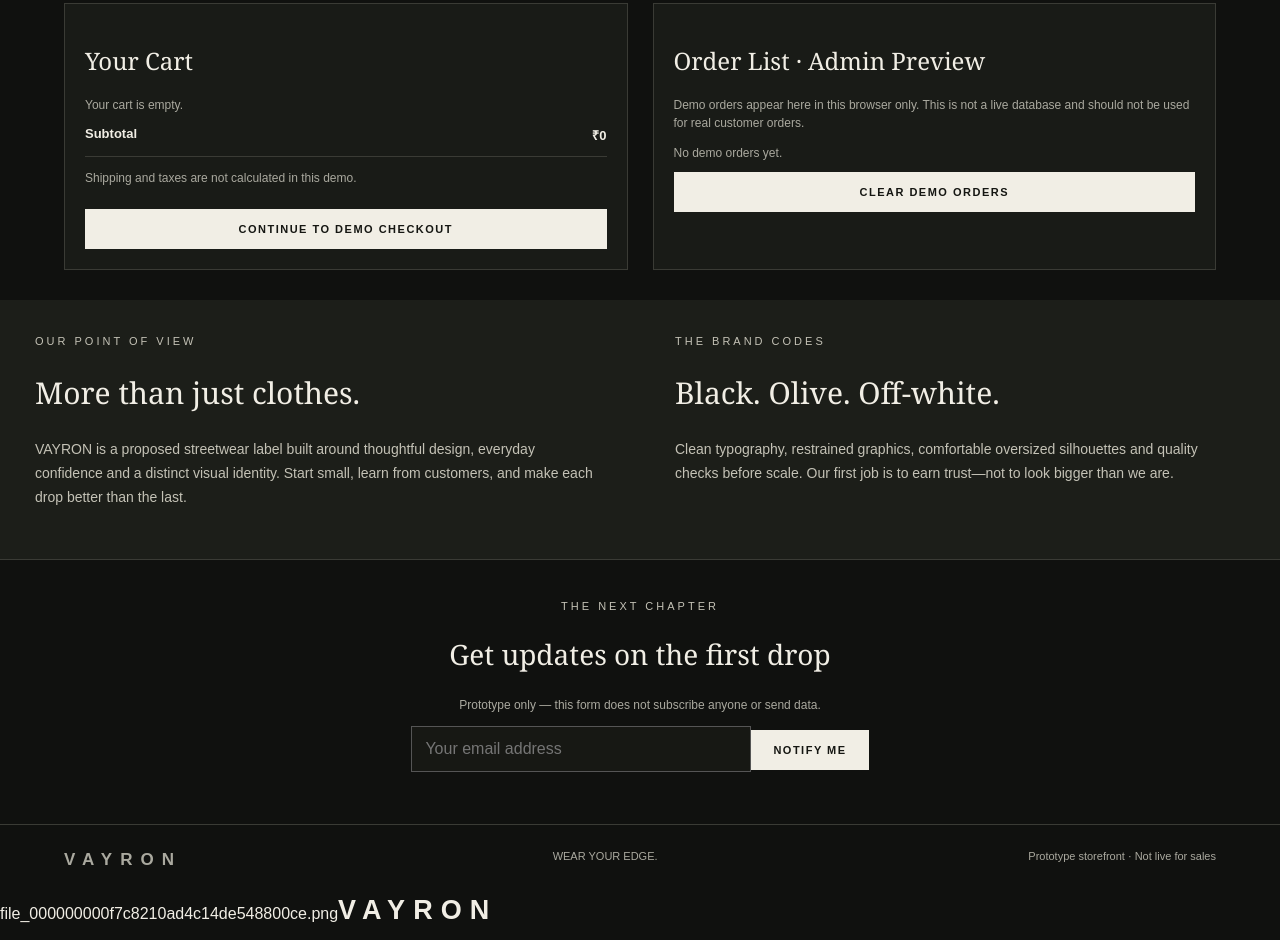
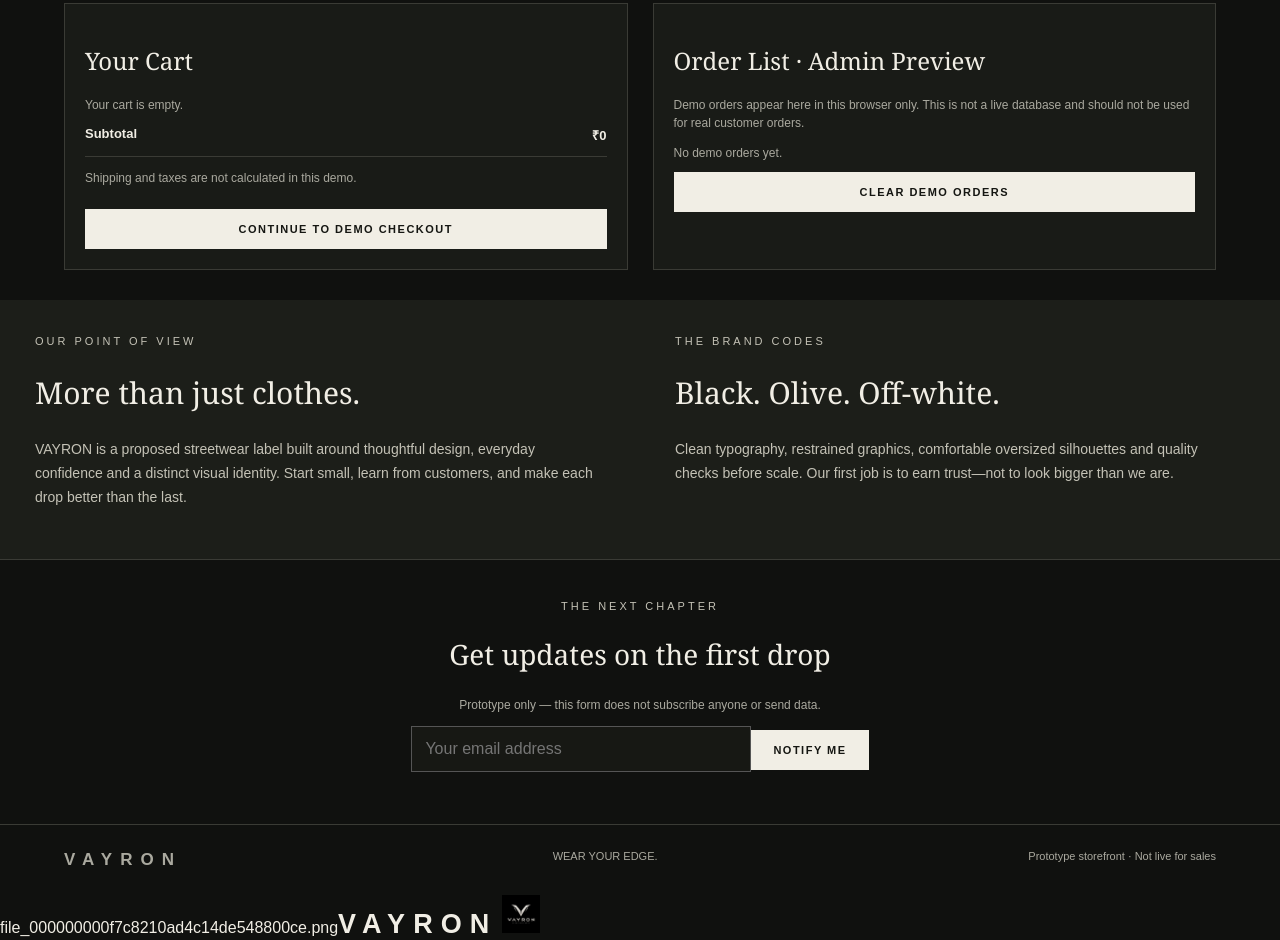
Before and after one commit to faizansheikh099099-rgb/vayron-store, a plain HTML site: page index.html in a window 1280 px wide. Shown: the part 1268-2208 px from the top of the page. Drawn offline with Linux system fonts and the light colour scheme.

Commit message:
Update index.html
<a class="logo" href="#">VAYRON</a>

```diff
--- a/index.html
+++ b/index.html
@@ -39,3 +39,4 @@ renderOrders();renderCart();
 </script>
 </body></html>
 file_000000000f7c8210ad4c14de548800ce.png<a class="logo" href="#">VAYRON</a>
+<img src="file_000000000f7c8210ad4c14de548800ce.png" alt="VAYRON logo" style="height:38px;width:auto;">
```
